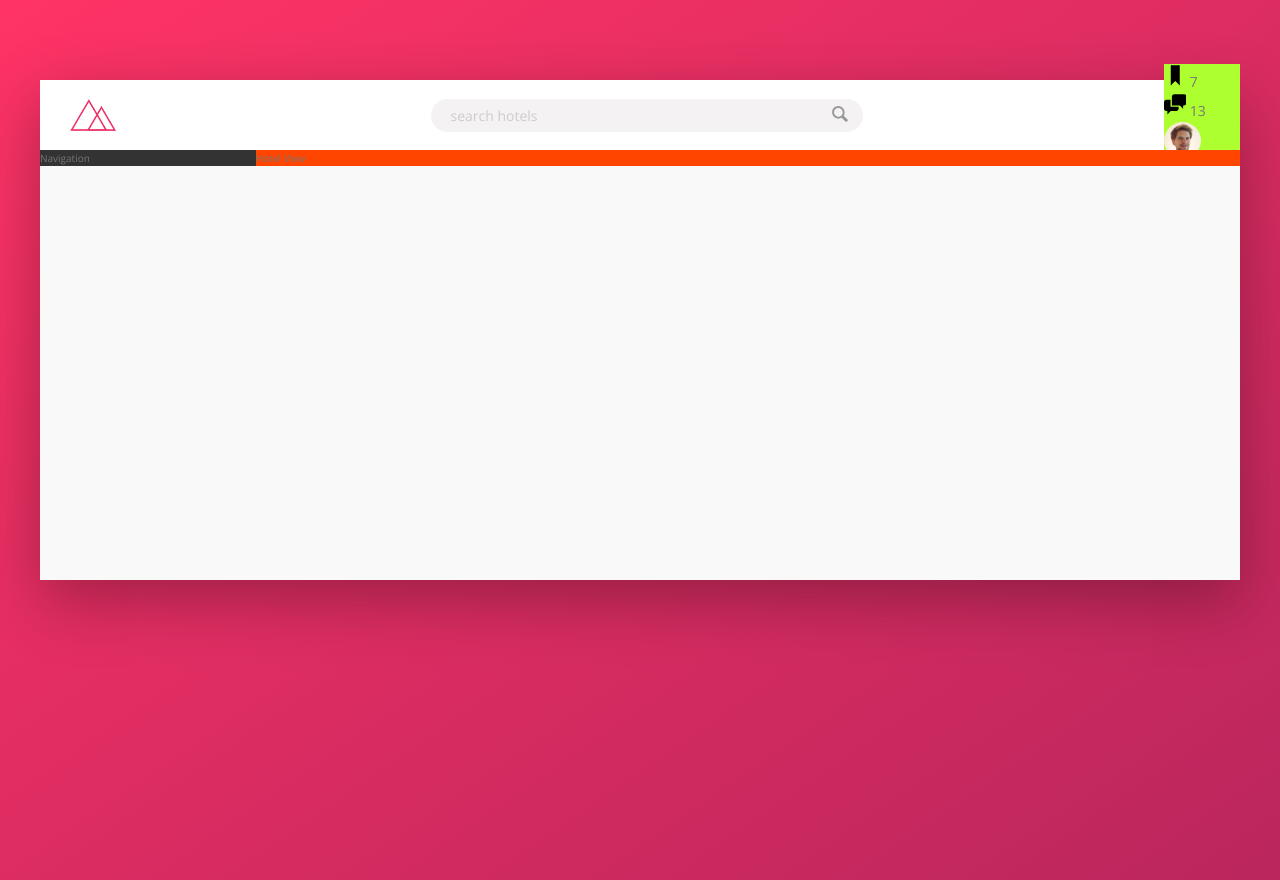
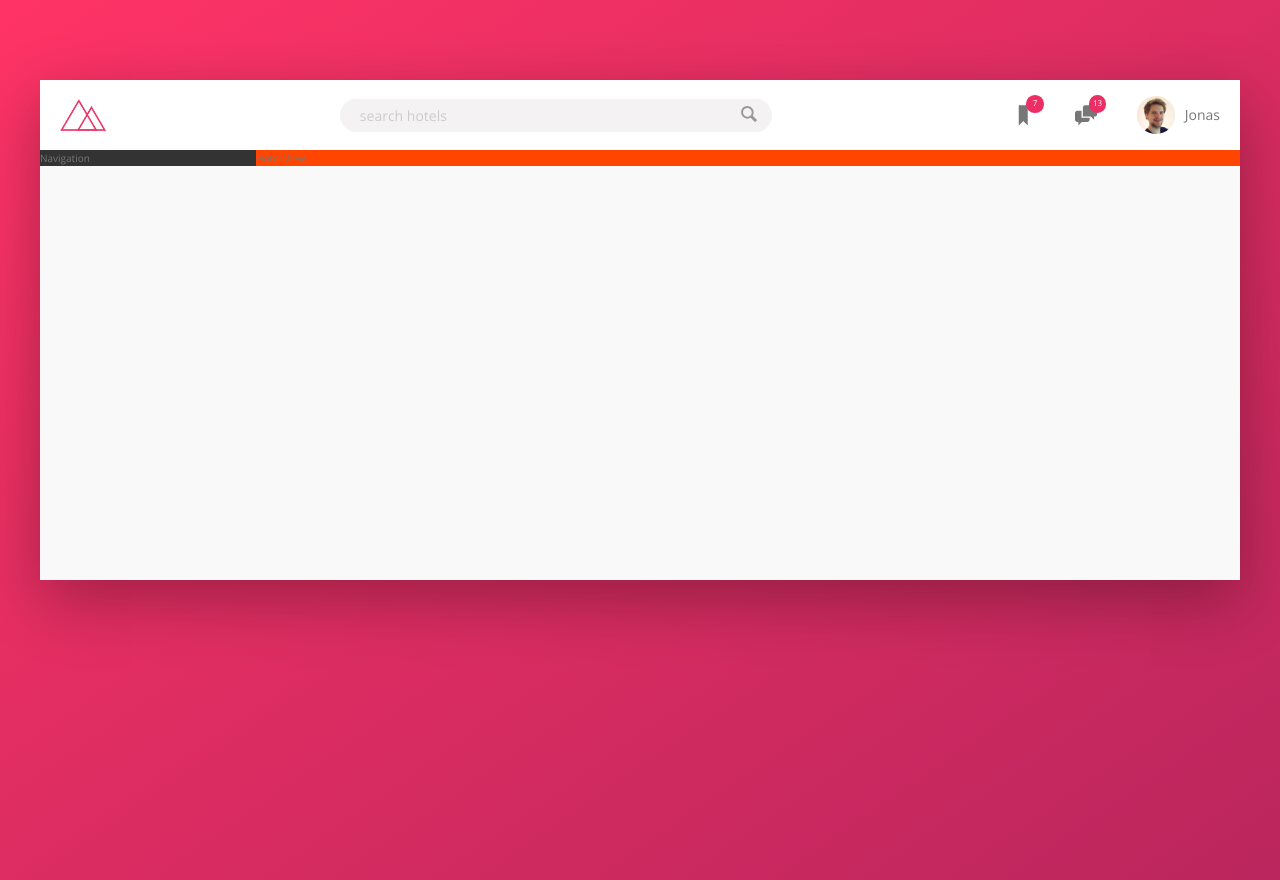
Before and after one commit to DriesVerb/trillo, a website: page index.html in a window 1280 px wide. Drawn offline with nearby package versions, Linux system fonts and the light colour scheme.

Commit message:
finished up the user navigation bar and notification icons

```diff
--- a/index.html
+++ b/index.html
@@ -24,14 +24,14 @@
                 </form>
 
                 <nav class="user-nav">
-                    <div class="user-nav__nav__icon-box">
+                    <div class="user-nav__icon-box">
                         <svg class="user-nav__icon">
                             <use xlink:href="img/sprite.svg#icon-bookmark"></use>
                         </svg>
                         <span class="user-nav__notification">7</span>
                     </div>
 
-                    <div class="user-nav__nav__icon-box">
+                    <div class="user-nav__icon-box">
                         <svg class="user-nav__icon">
                             <use xlink:href="img/sprite.svg#icon-chat"></use>
                         </svg>
--- a/sass/_components.scss
+++ b/sass/_components.scss
@@ -2,7 +2,7 @@
 
 .logo {
     height: 3.25rem;
-    margin-left: 3rem;
+    margin-left: 2rem;
 }
 
 // search box
@@ -67,33 +67,56 @@
 
 .user-nav {
 
-    background-color: greenyellow;
+    align-self: stretch;
+
+    display: flex;
+    align-items: center;
+
+    & > * {
+        padding: 0 2rem;
+        cursor: pointer;
+        height: 100%;
+        display: flex;
+        align-items: center;
+
+    }
+
+    & > *:hover {
+        background-color: var(--color-grey-light-2);
+    }
 
 
-    &__icon_box {
-
+    &__icon-box {
+        position: relative;
     }
 
     &__icon {
         height: 2.25rem;
         width: 2.25rem;
+        fill: var(--color-grey-dark-2);
+
     }
 
     &__notification {
+        font-size: .8rem;
+        height: 1.75rem;
+        width: 1.75rem;
+        border-radius: 50%;
+        background-color: var(--color-primary);
+        color: #ffffff;
+        position: absolute;
+        top: 1.5rem;
+        right: 1.1rem;
 
-    }
-
-    &__user {
-
+        display: flex;
+        justify-content: center;
+        align-items: center;
     }
 
     &__user-photo {
         height: 3.75rem;
         border-radius: 50%;
-    }
-
-    &__user-name {
-
+        margin-right: 1rem;
     }
 
 }
```
Also changed, not shown: css/style.css.
